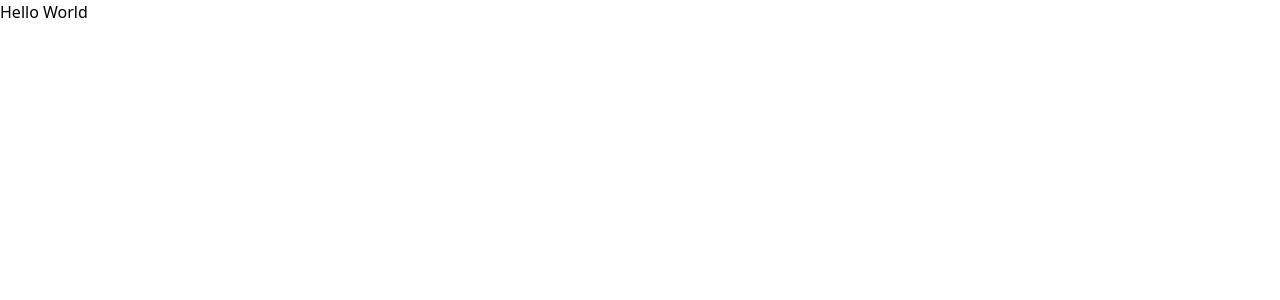
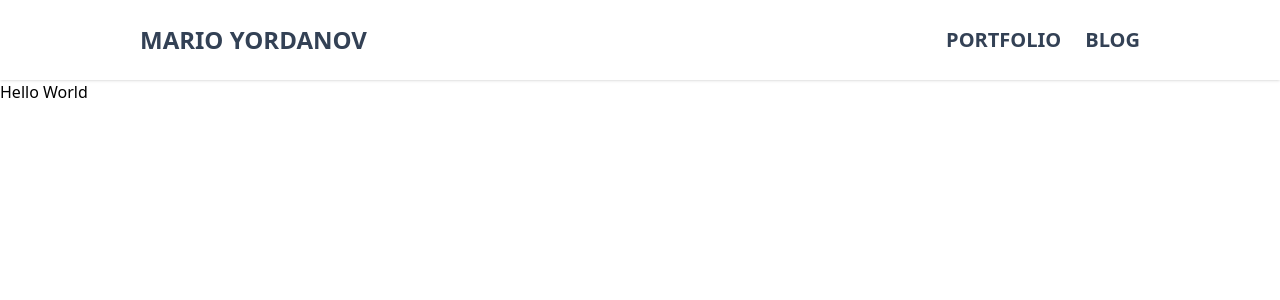
Before and after one commit to mariovyord/portfolio-v3, a Next.js app: page / in a window 1280 px wide. Shown: the top 300 px of the page. Built offline with nearby package versions, Linux system fonts and the light colour scheme.

Commit message:
create: nav, layout, custom colors

```diff
--- /dev/null
+++ b/components/header/header.tsx
@@ -0,0 +1,65 @@
+import { link } from 'fs'
+import Link from 'next/link'
+import React, { useState } from 'react'
+
+type TState = {
+    toggle: boolean,
+}
+
+const Header = () => {
+    const [state, setState] = useState<TState>({
+        toggle: false,
+    })
+
+    const toggleHamburger = () => {
+        setState((prevState) => ({
+            ...prevState,
+            toggle: !prevState.toggle,
+        }))
+    }
+
+    const links = [
+        {
+            link: '/',
+            title: 'Portfolio'
+        },
+        {
+            link: '/blog',
+            title: 'Blog'
+        },
+    ]
+
+    return (
+        <header className='h-20 text-primary-content shadow'>
+            <div className='m-auto h-full max-w-5xl'>
+                <div className='flex h-full min-w-full justify-between px-3'>
+                    <div className='flex h-full items-center text-2xl font-black uppercase hover:text-primary-focus'>
+                        <Link href='/'>Mario Yordanov</Link>
+                    </div>
+                    <nav className='text-xl font-bold uppercase'>
+                        <div className='hidden h-full w-full sm:block'>
+                            <ul className='flex h-full gap-6'>
+                                {links.map(link => <li key={link.title} className='flex items-center hover:text-primary-focus'><Link href={link.link}>{link.title}</Link></li>)}
+                            </ul>
+                        </div>
+                        <div onClick={() => toggleHamburger()} className='h-full sm:hidden'>
+                            <div className='flex h-full w-8 cursor-pointer items-center'>
+                                <div className={`${state.toggle ? 'flex' : 'flex flex-col'} gap-1`}>
+                                    <div className={`${state.toggle && 'absolute right-3 rotate-45'} h-1 w-8 bg-white transition-all`}></div>
+                                    <div className={`${state.toggle ? '' : 'h-1 w-8'} bg-white transition-all `}></div>
+                                    <div className={`${state.toggle && 'absolute right-3 -rotate-45'} h-1 w-8 bg-white transition-all`}></div>
+                                </div>
+                            </div>
+                            {state.toggle && <ul className={`absolute top-14 left-0 w-screen bg-lime-700 p-5 text-center `}>
+                                <li key='1' className='my-4'><Link href='/1' >Example 1</Link></li>
+                                <li key='2' className='my-4'><Link href='/2' >Example 2</Link></li>
+                            </ul>}
+                        </div>
+                    </nav>
+                </div>
+            </div>
+        </header >
+    )
+}
+
+export default Header
--- /dev/null
+++ b/components/layout/layout.tsx
@@ -0,0 +1,15 @@
+import React from 'react';
+import Header from '../header/header';
+
+const Layout: React.FC<{ children: React.ReactNode }> = ({ children }) => {
+    return (
+        <div>
+            <Header />
+            <main>
+                {children}
+            </main>
+        </div>
+    )
+}
+
+export default Layout;
--- a/pages/_app.tsx
+++ b/pages/_app.tsx
@@ -1,8 +1,13 @@
 import '../styles/globals.css'
 import type { AppProps } from 'next/app'
+import Layout from '../components/layout/layout'
 
 function MyApp({ Component, pageProps }: AppProps) {
-  return <Component {...pageProps} />
+    return (
+        <Layout>
+            <Component {...pageProps} />
+        </Layout>
+    )
 }
 
 export default MyApp
--- a/tailwind.config.js
+++ b/tailwind.config.js
@@ -1,3 +1,5 @@
+const colors = require('tailwindcss/colors')
+
 /** @type {import('tailwindcss').Config} */
 module.exports = {
     content: [
@@ -5,7 +7,31 @@ module.exports = {
         "./components/**/*.{js,ts,jsx,tsx}",
     ],
     theme: {
-        extend: {},
+        extend: {
+            colors: {
+                'primary': colors.lime[700],
+                'primary-focus': colors.lime[800],
+                'primary-content': colors.slate[700],
+                'secondary': colors.lime[500],
+                'secondary-focus': colors.lime[400],
+                'secondary-content': colors.white,
+                'accent': colors.orange[500],
+                'accent-focus': colors.orange[600],
+                'accent-content': colors.white,
+                'base': colors.white,
+                'base-darker': colors.slate[300],
+                'base-darkest': colors.slate[400],
+                'base-content': colors.slate[700],
+                'info': colors.orange[500],
+                'info-content': colors.white,
+                'success': colors.cyan[600],
+                'success-content': colors.cyan[100],
+                'warning': colors.amber[600],
+                'warning-content': colors.amber[100],
+                'error': colors.red[700],
+                'error-content': colors.red[100],
+            }
+        },
     },
     plugins: [],
 }
```
